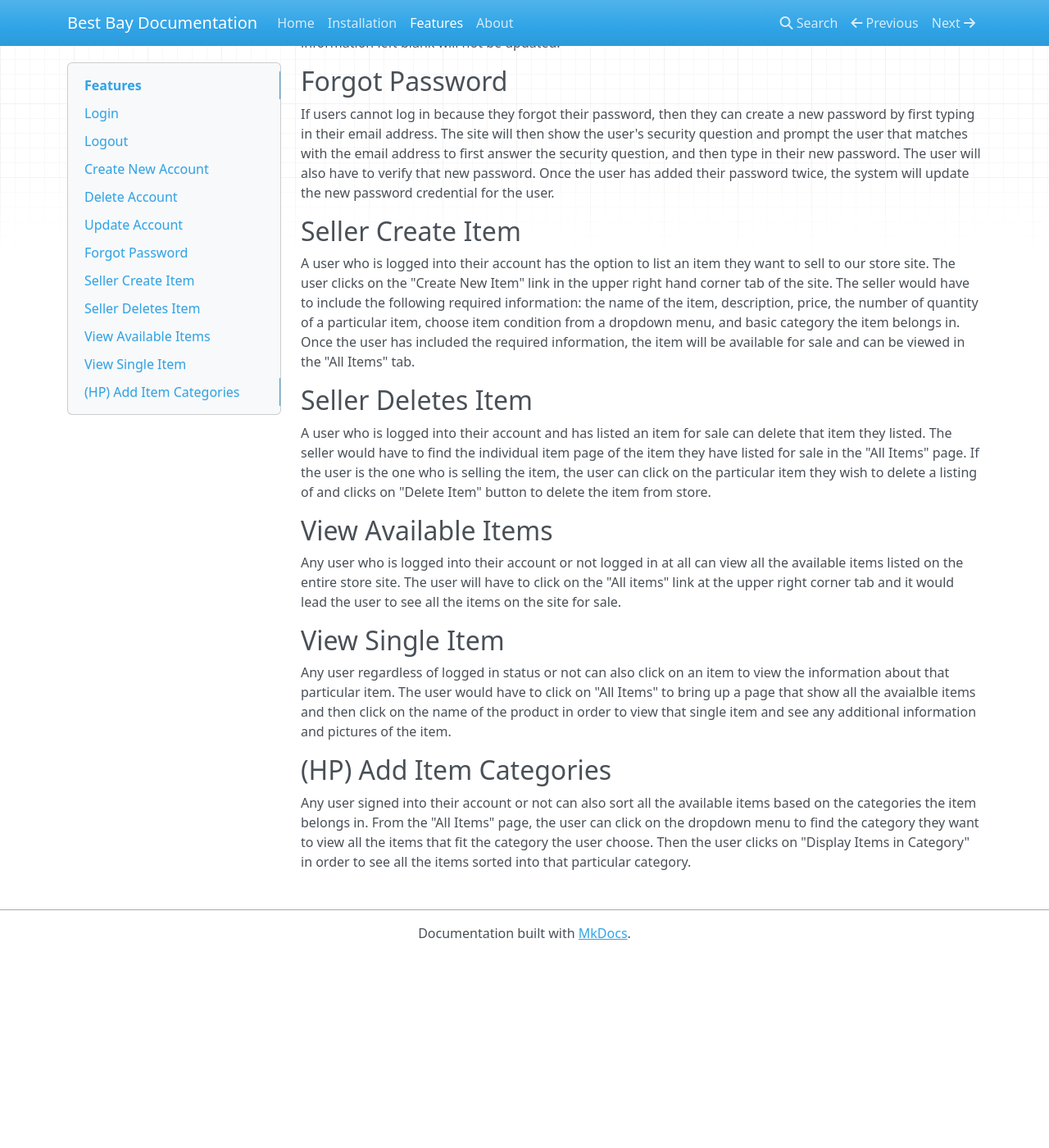
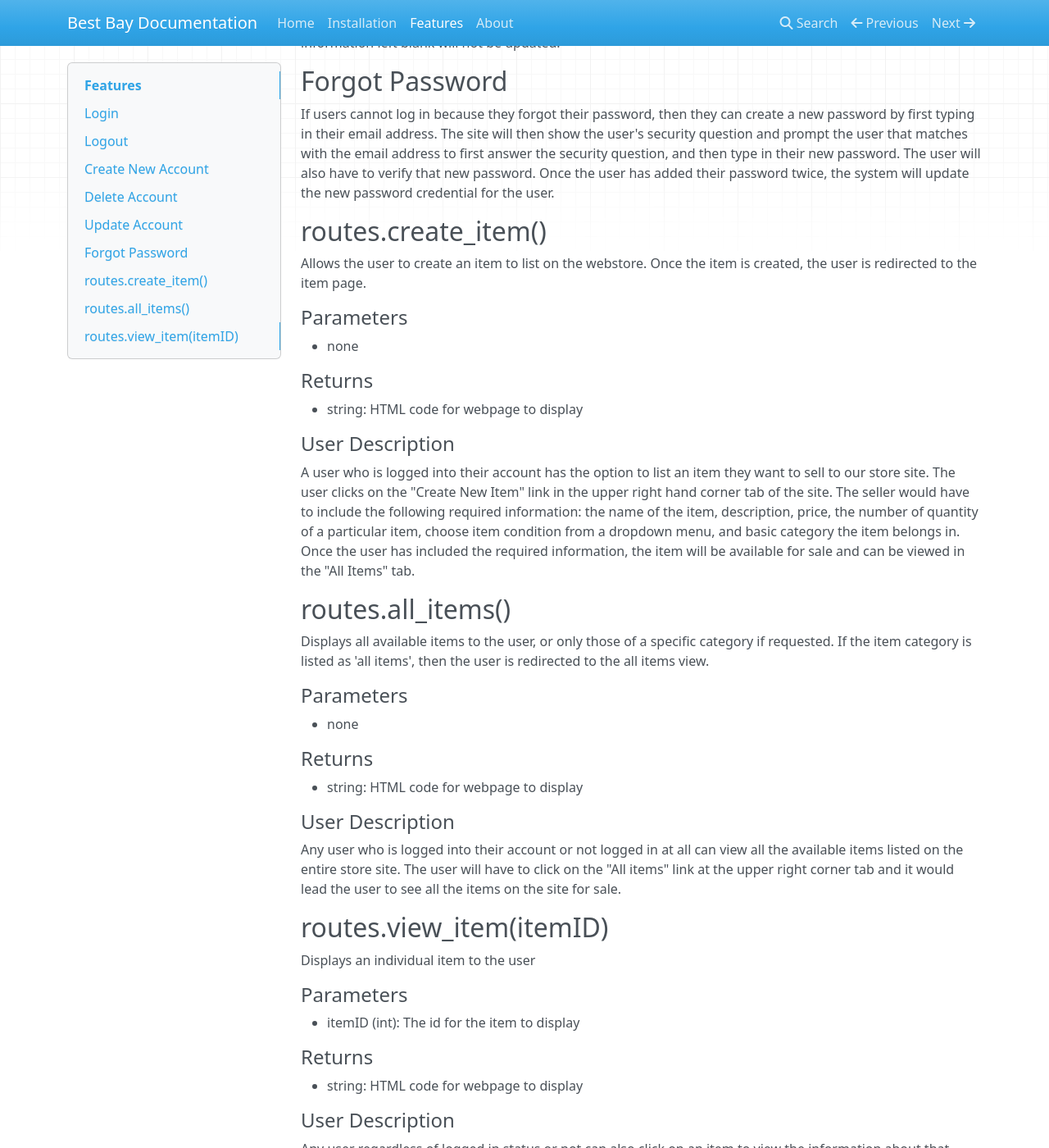
Before and after one commit to MrTwist64/CMPE131-Spring22-Team4, an MkDocs documentation site: the page built from docs/docs/features.md, in a window 1280 px wide and 1400 px high, scrolled down 790 px. Shown: the whole window at 82% size. Built offline with MkDocs 1.6.1, drawn with Linux system fonts in a browser that asks for light colours; nearby versions of some CDN libraries; before the commit the page ends 1956 px from its top, so only the background shows below that; some of the changed text lies outside the part shown.

Commit message:
Update features.md

```diff
--- a/docs/docs/features.md
+++ b/docs/docs/features.md
@@ -19,17 +19,39 @@ Users can update their information in their account if they so wish. First users
 ## Forgot Password
 If users cannot log in because they forgot their password, then they can create a new password by first typing in their email address. The site will then show the user's security question and prompt the user that matches with the email address to first answer the security question, and then type in their new password. The user will also have to verify that new password. Once the user has added their password twice, the system will update the new password credential for the user.
 
-## Seller Create Item
+## routes.create_item()
+Allows the user to create an item to list on the webstore. Once the item is created, the user is redirected to the item page.
+
+#### Parameters
+- none
+
+#### Returns
+- string: HTML code for webpage to display
+
+#### User Description
 A user who is logged into their account has the option to list an item they want to sell to our store site. The user clicks on the "Create New Item" link in the upper right hand corner tab of the site. The seller would have to include the following required information: the name of the item, description, price, the number of quantity of a particular item, choose item condition from a dropdown menu, and basic category the item belongs in. Once the user has included the required information, the item will be available for sale and can be viewed in the "All Items" tab.
 
-## Seller Deletes Item
-A user who is logged into their account and has listed an item for sale can delete that item they listed. The seller would have to find the individual item page of the item they have listed for sale in the "All Items" page. If the user is the one who is selling the item, the user can click on the particular item they wish to delete a listing of and clicks on "Delete Item" button to delete the item from store.
+## routes.all_items()
+Displays all available items to the user, or only those of a specific category if requested. If the item category is listed as 'all items', then the user is redirected to the all items view.
 
-## View Available Items
+#### Parameters
+- none
+
+#### Returns
+- string: HTML code for webpage to display
+
+#### User Description
 Any user who is logged into their account or not logged in at all can view all the available items listed on the entire store site. The user will have to click on the "All items" link at the upper right corner tab and it would lead the user to see all the items on the site for sale.
 
-## View Single Item
-Any user regardless of logged in status or not can also click on an item to view the information about that particular item. The user would have to click on "All Items" to bring up a page that show all the avaialble items and then click on the name of the product in order to view that single item and see any additional information and pictures of the item.
+## routes.view_item(itemID)
+Displays an individual item to the user
 
-## (HP) Add Item Categories
-Any user signed into their account or not can also sort all the available items based on the categories the item belongs in. From the "All Items" page, the user can click on the dropdown menu to find the category they want to view all the items that fit the category the user choose. Then the user clicks on "Display Items in Category" in order to see all the items sorted into that particular category.
+#### Parameters
+- itemID (int): The id for the item to display
+
+#### Returns
+- string: HTML code for webpage to display
+
+#### User Description
+Any user regardless of logged in status or not can also click on an item to view the information about that particular item. The user would have to click on "All Items" to bring up a page that show all the avaialble items and then click on the name of the product in order to view that single item and see any additional information and pictures of the item. <br/><br/>
+If the user is the one who is selling the item, the user can click on the particular item they wish to delete a listing of and clicks on "Delete Item" button to delete the item from store.
```
